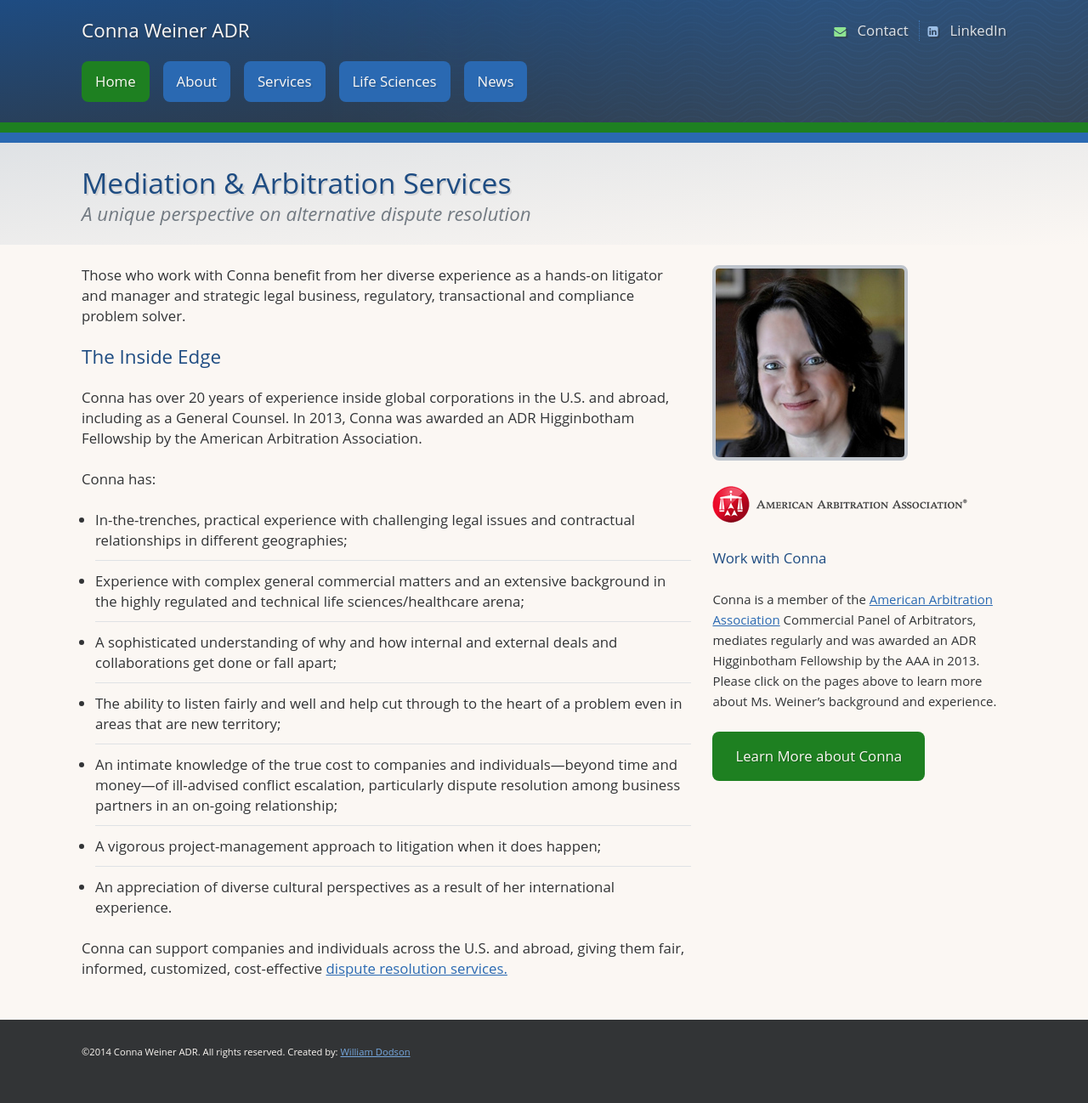
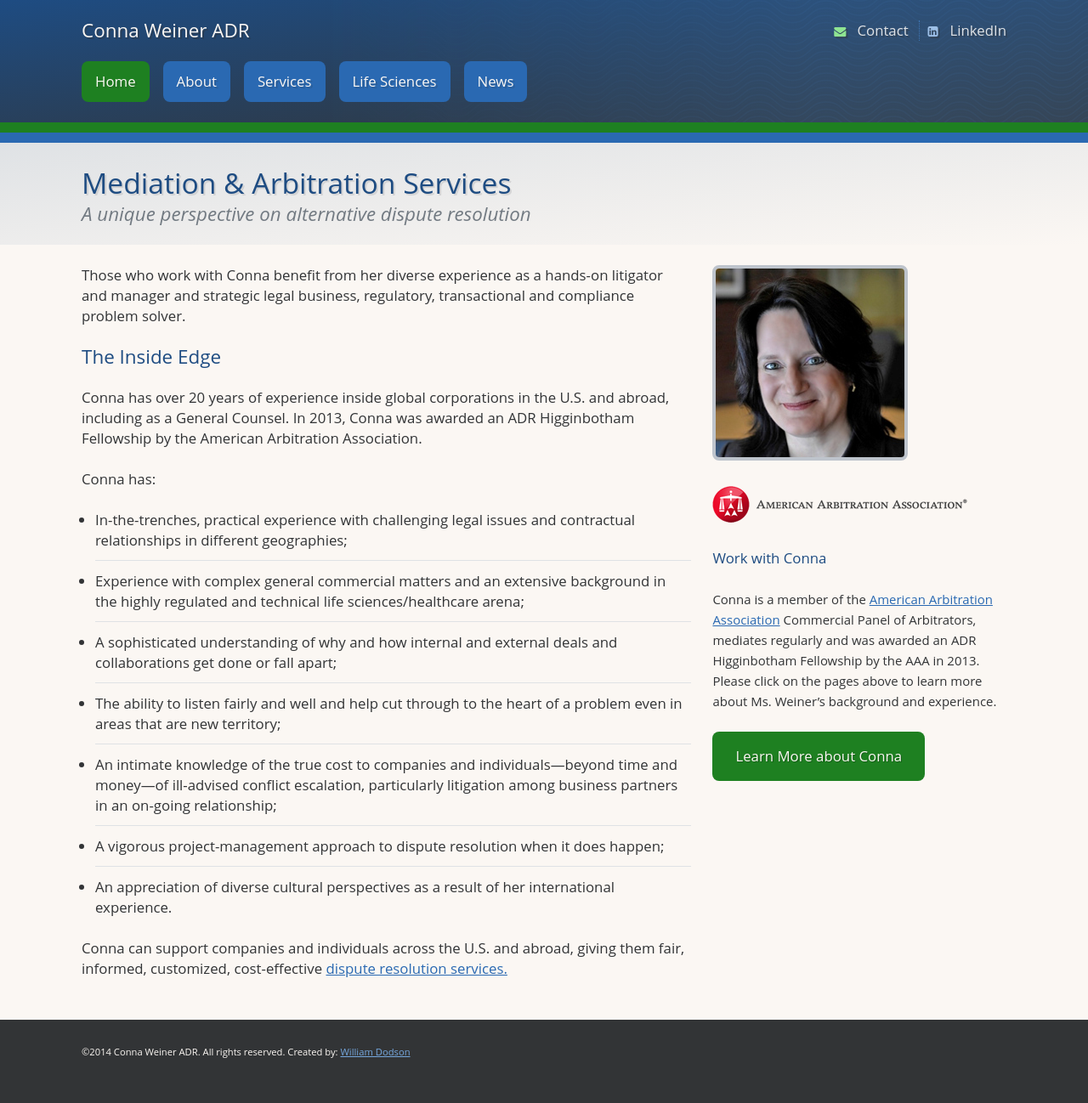
Before and after one commit to williamdodson/connaweiner-proto, a Jekyll site: the page built from index.html, in a window 1280 px wide. Shown: the whole page at 85% size. Built offline with Jekyll 4.4.1, drawn with Linux system fonts in a browser that asks for light colours; Markdown is read by kramdown in place of the engine named in the settings.

Commit message:
Minor fixes before launch.

```diff
--- a/_includes/contact/contact-form.html
+++ b/_includes/contact/contact-form.html
@@ -29,6 +29,8 @@
 
     <label class="choice" for="Field14"><input class="field checkbox" id="Field14" name="Field14" type="checkbox" value="Mediation"> Mediation</label>
 
+    <label class="choice" for="Field15"><input class="field checkbox" id="Field15" name="Field15" type="checkbox" value="ADR Consulting"> ADR Consulting</label>
+
     <label class="choice" for="Field16"><input class="field checkbox" id="Field16" name="Field16" type="checkbox" value="Speaking Engagements"> Speaking Engagements</label>
   </p>
 
--- a/index.html
+++ b/index.html
@@ -22,9 +22,9 @@ slug: home
 
   <li>The ability to listen fairly and well and help cut through to the heart of a problem even in areas that are new territory;</li>
 
-  <li>An intimate knowledge of the true cost to companies and individuals—beyond time and money—of ill-advised conflict escalation, particularly dispute resolution among business partners in an on-going relationship;</li>
+  <li>An intimate knowledge of the true cost to companies and individuals—beyond time and money—of ill-advised conflict escalation, particularly litigation among business partners in an on-going relationship;</li>
 
-  <li>A vigorous project-management approach to litigation when it does happen;</li>
+  <li>A vigorous project-management approach to dispute resolution when it does happen;</li>
 
   <li>An appreciation of diverse cultural perspectives as a result of her international experience.</li>
 </ul>
```
